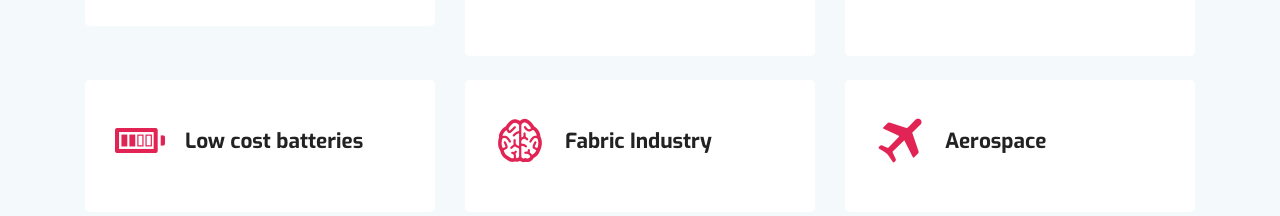
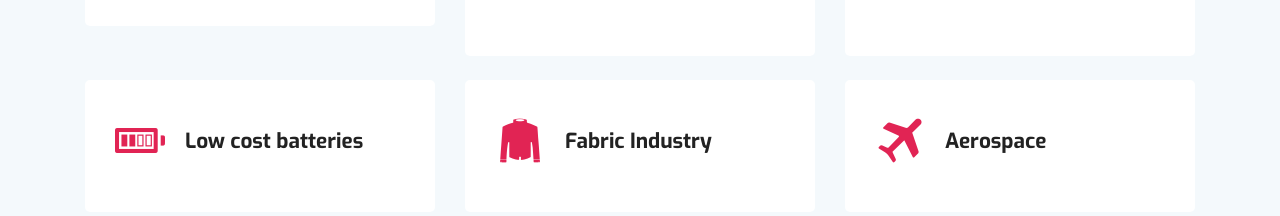
Before and after one commit to fuadaslam/web_Avisa-Biotech, a plain HTML site: page index.html in a window 1280 px wide. Shown: the part 1896-2112 px from the top of the page. Drawn offline with Linux system fonts and the light colour scheme; some packages are replaced by stand-ins of ours.

Commit message:
first commit

```diff
--- a/index.html
+++ b/index.html
@@ -420,7 +420,7 @@ Phycocyanin, Phycoreythrin.
           <div class="col-lg-4 col-md-6 col-sm-6">
             <div class="service-item mb-4">
               <div class="icon d-flex align-items-center">
-                <i class="icofont-brain-alt text-lg"></i>
+                <i class="icofont-jacket text-lg"></i>
                 <h4 class="mt-3 mb-3">Fabric Industry</h4>
               </div>
               <div class="content">
```
